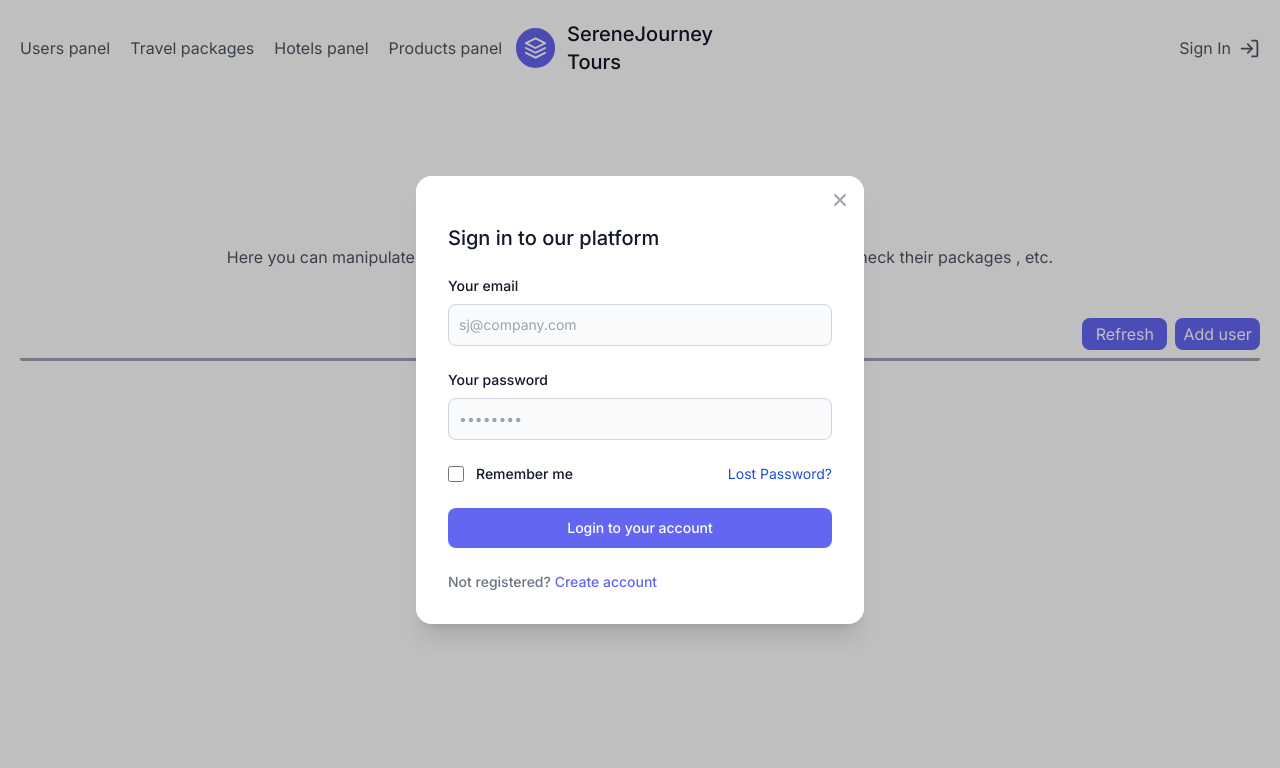
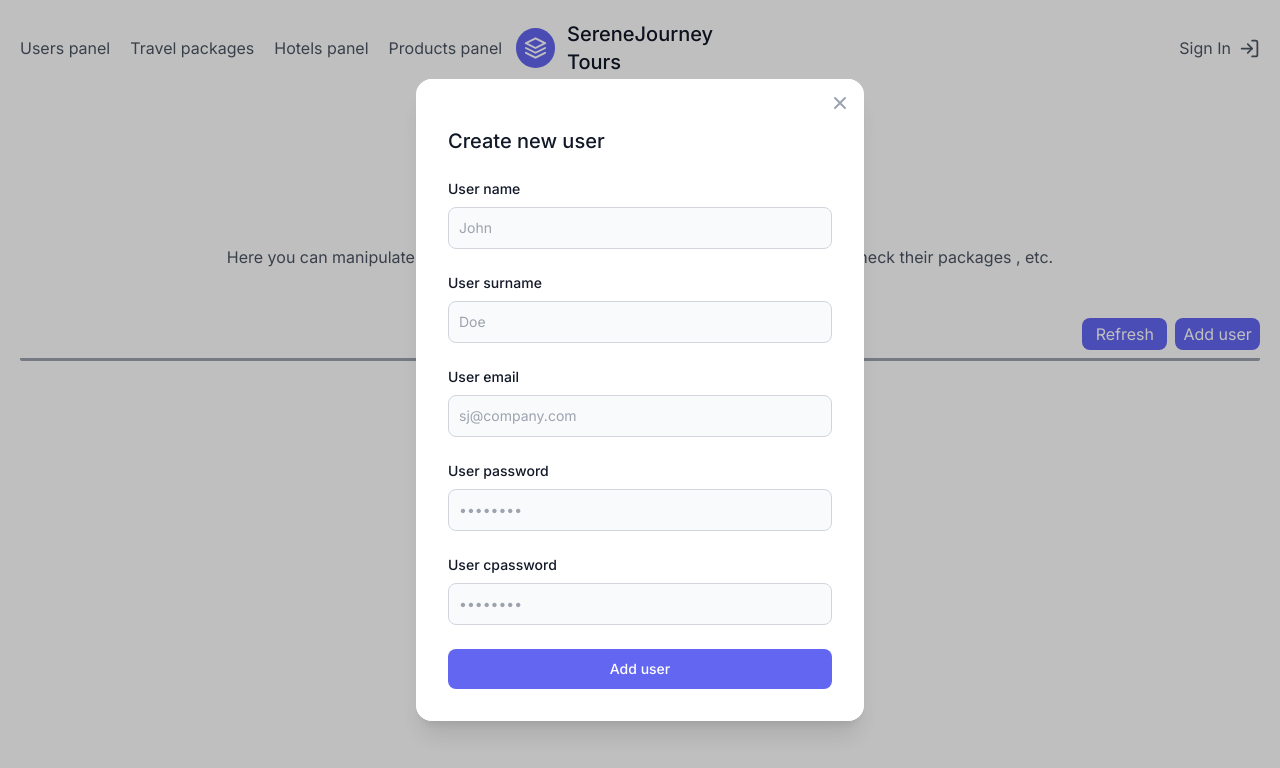
Before and after one commit to fdsssawe/serenejourney, a Next.js app: page /users in a window 1280 px wide. Both pictures are taken after a click on the button "Add user". Shown: the top 768 px of the page. Built offline with nearby package versions, Linux system fonts and the light colour scheme; no server answers.

Commit message:
Now can add users from user panel

```diff
--- a/app/(routes)/users/components/modal.tsx
+++ b/app/(routes)/users/components/modal.tsx
@@ -3,11 +3,31 @@
 import { useModalUCProvider } from '@/hooks/modal-uc-provider';
 import { Dialog, Transition } from '@headlessui/react'
 import { Fragment, useState } from 'react'
+import { useFormik } from "formik";
+import { useStore } from "@/store";
+import { register_validate } from '@/lib/validate';
 
 export default function Modal() {
 
 
     const {isOpen , closeModal } = useModalUCProvider()
+    const {registration} = useStore()
+
+    const formik = useFormik({
+      initialValues: {
+          name:'',
+          surname:'',
+          email :'',
+          password:'',
+          cpassword:'',
+      },
+      validate: register_validate,
+      onSubmit,
+  })
+
+  async function onSubmit(values: {name : string,  surname : string, email : string , password : string, cpassword : string}) {
+    registration(values)
+  }
 
   return (
     <>
@@ -44,31 +64,34 @@ export default function Modal() {
                         <svg className="w-5 h-5" fill="currentColor" viewBox="0 0 20 20" xmlns="http://www.w3.org/2000/svg"><path fill-rule="evenodd" d="M4.293 4.293a1 1 0 011.414 0L10 8.586l4.293-4.293a1 1 0 111.414 1.414L11.414 10l4.293 4.293a1 1 0 01-1.414 1.414L10 11.414l-4.293 4.293a1 1 0 01-1.414-1.414L8.586 10 4.293 5.707a1 1 0 010-1.414z" clip-rule="evenodd"></path></svg>
                     </button>
                 </div>
-                <form className="space-y-6 px-6 lg:px-8 pb-4 sm:pb-6 xl:pb-8" action="#">
-                    <h3 className="text-xl font-medium text-gray-900 ">Sign in to our platform</h3>
+                <form className="space-y-6 px-6 lg:px-8 pb-4 sm:pb-6 xl:pb-8" action="#" onSubmit={formik.handleSubmit}>
+                    <h3 className="text-xl font-medium text-gray-900 ">Create new user</h3>
                     <div>
-                        <label htmlFor="email" className="text-sm font-medium text-gray-900 block mb-2 ">Your email</label>
-                        <input type="email" name="email" id="email" className="bg-gray-50 border border-gray-300 text-gray-900 sm:text-sm rounded-lg focus:ring-indigo-500 focus:border-indigo-500 block w-full p-2.5" placeholder="sj@company.com" />
+                        <label htmlFor="name" className="text-sm font-medium text-gray-900 block mb-2 ">User name</label>
+                        <input type="name" {...formik.getFieldProps('name')} name="name" id="name" className="bg-gray-50 border border-gray-300 text-gray-900 sm:text-sm rounded-lg focus:ring-indigo-500 focus:border-indigo-500 block w-full p-2.5" placeholder="John" />
+                        {formik.errors.name && formik.touched.name ? <span className="text-red-500 text-sm">{formik.errors.name}</span> : null}
                     </div>
                     <div>
-                        <label htmlFor="password" className="text-sm font-medium text-gray-900 block mb-2 ">Your password</label>
-                        <input type="password" name="password" id="password" placeholder="••••••••" className="bg-gray-50 border border-gray-300 text-gray-900 sm:text-sm rounded-lg focus:ring-indigo-500 focus:border-indigo-500 block w-full p-2.5" />
+                        <label htmlFor="surname" className="text-sm font-medium text-gray-900 block mb-2 ">User surname</label>
+                        <input type="surname" {...formik.getFieldProps('surname')} name="surname" id="surname" className="bg-gray-50 border border-gray-300 text-gray-900 sm:text-sm rounded-lg focus:ring-indigo-500 focus:border-indigo-500 block w-full p-2.5" placeholder="Doe" />
+                        {formik.errors.surname && formik.touched.surname ? <span className="text-red-500 text-sm">{formik.errors.surname}</span> : null}
                     </div>
-                    <div className="flex justify-between">
-                        <div className="flex items-start">
-                            <div className="flex items-center h-5">
-                                <input id="remember" aria-describedby="remember" type="checkbox" className="bg-gray-50 border border-gray-300 focus:ring-3 focus:ring-blue-300 h-4 w-4 rounded dark:bg-gray-600 dark:border-gray-500 dark:focus:ring-blue-600 dark:ring-offset-gray-800" />
-                            </div>
-                            <div className="text-sm ml-3">
-                            <label htmlFor="remember" className="font-medium text-gray-900 dark:text-gray-300">Remember me</label>
-                            </div>
-                        </div>
-                        <a href="#" className="text-sm text-blue-700 hover:underline dark:text-indigo-500">Lost Password?</a>
+                    <div>
+                        <label htmlFor="email" className="text-sm font-medium text-gray-900 block mb-2 ">User email</label>
+                        <input type="email" {...formik.getFieldProps('email')} name="email" id="email" className="bg-gray-50 border border-gray-300 text-gray-900 sm:text-sm rounded-lg focus:ring-indigo-500 focus:border-indigo-500 block w-full p-2.5" placeholder="sj@company.com" />
+                        {formik.errors.email && formik.touched.email ? <span className="text-red-500 text-sm">{formik.errors.email}</span> : null}
                     </div>
-                    <button type="submit" className="w-full text-white focus:ring-4 font-medium rounded-lg text-sm px-5 py-2.5 text-center bg-indigo-500 hover:bg-indigo-700 focus:ring-indigo-200">Login to your account</button>
-                    <div className="text-sm font-medium text-gray-500 dark:text-gray-300">
-                        Not registered? <a href="#" className=" hover:underline text-indigo-500">Create account</a>
+                    <div>
+                        <label htmlFor="password" className="text-sm font-medium text-gray-900 block mb-2 ">User password</label>
+                        <input type="password" {...formik.getFieldProps('password')} name="password" id="password" placeholder="••••••••" className="bg-gray-50 border border-gray-300 text-gray-900 sm:text-sm rounded-lg focus:ring-indigo-500 focus:border-indigo-500 block w-full p-2.5" />
+                        {formik.errors.password && formik.touched.password ? <span className="text-red-500">{formik.errors.password}</span> : null}
                     </div>
+                    <div>
+                        <label htmlFor="cpassword" className="text-sm font-medium text-gray-900 block mb-2 ">User cpassword</label>
+                        <input type="cpassword" {...formik.getFieldProps('cpassword')} name="cpassword" id="cpassword" placeholder="••••••••" className="bg-gray-50 border border-gray-300 text-gray-900 sm:text-sm rounded-lg focus:ring-indigo-500 focus:border-indigo-500 block w-full p-2.5" />
+                        {formik.errors.cpassword && formik.touched.cpassword ? <span className="text-red-500">{formik.errors.cpassword}</span> : null}
+                    </div>
+                    <button type="submit" className="w-full text-white focus:ring-4 font-medium rounded-lg text-sm px-5 py-2.5 text-center bg-indigo-500 hover:bg-indigo-700 focus:ring-indigo-200">Add user</button>
                 </form>
             </div>
                 </Dialog.Panel>
--- a/services/AuthService.ts
+++ b/services/AuthService.ts
@@ -5,8 +5,8 @@ export default class AuthService{
         return api.post('/login', {email, password})
     }
 
-    static async registration(email : string , password : string){
-        return api.post('/registration', {email, password})
+    static async registration( name : string,  surname : string, email : string , password : string, cpassword : string){
+        return api.post('/registration', {name, surname, email, password, cpassword})
     }
 
     static async logout(){
--- a/store/index.ts
+++ b/store/index.ts
@@ -15,6 +15,9 @@ interface useStoreParams {
       email: string;
       password: string;
     }) => Promise<any>;
+    registration: ({ name, surname, email, password, cpassword } :
+      {name : string,  surname : string, email : string , password : string, cpassword : string})
+       => Promise<any>;
     checkAuth: () => Promise<any>;
     logout: () => Promise<any>;
   }
@@ -39,6 +42,22 @@ export const useStore = create<useStoreParams>((set) => ({
               throw new Error(e.response?.data?.message);
             }
     },
+    registration: async ({ name, surname, email, password, cpassword } : {name : string,  surname : string, email : string , password : string, cpassword : string}) => {
+      try{
+          set({isLoading : true})
+          const response = await AuthService.registration(name, surname, email, password, cpassword);
+          localStorage.setItem('token', response.data.accessToken);
+          set({isAuth : true})
+          set({user : response.data.user})
+          set({isLoading : false})
+          window.location.href = 'http://localhost:3000/'
+          return response.data.user;
+          }
+          catch(e : any){
+            set({isLoading : false})
+            throw new Error(e.response?.data?.message);
+          }
+  },
     checkAuth: async () => {
         try{
             set({isLoading : true})
```
